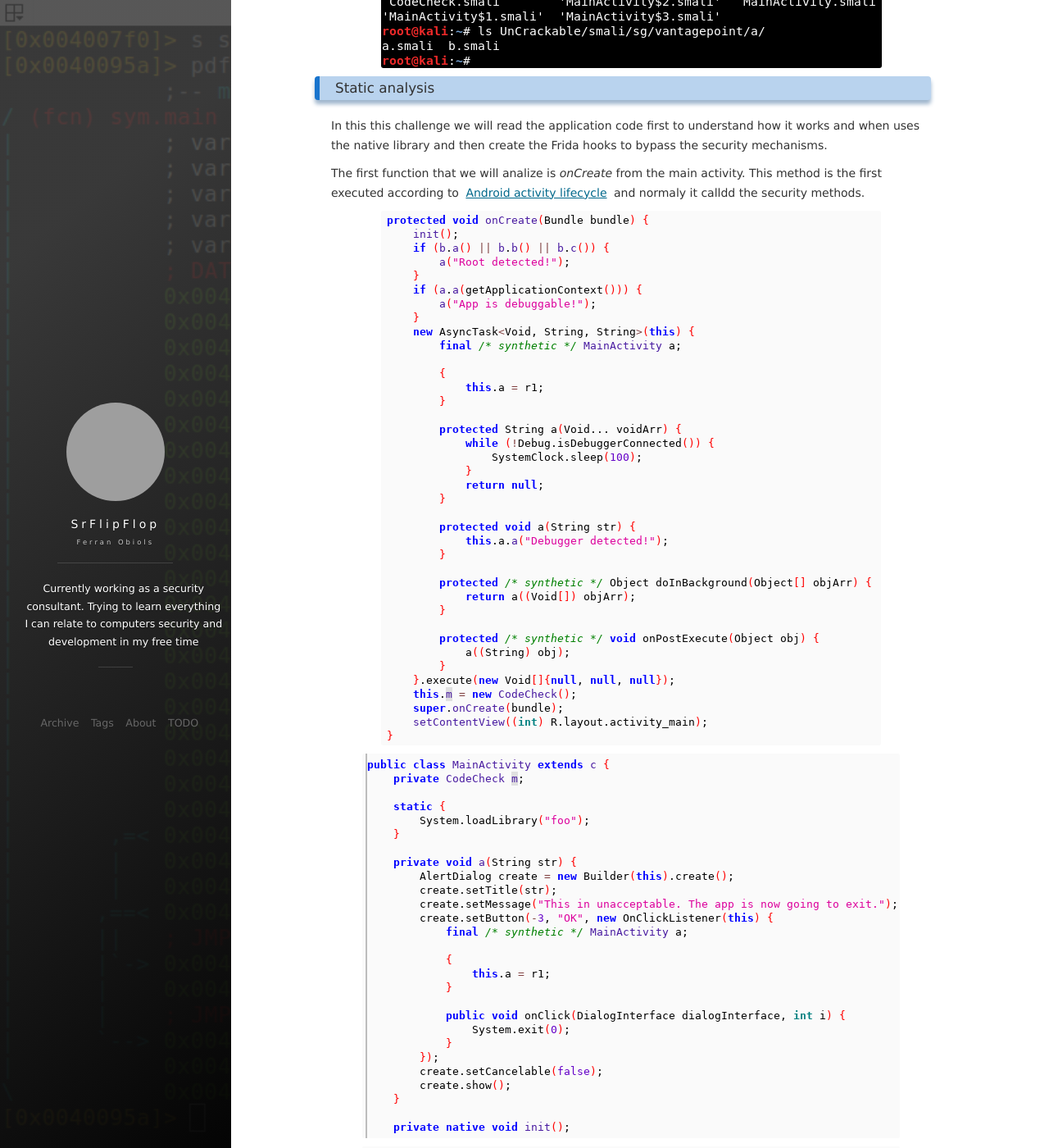
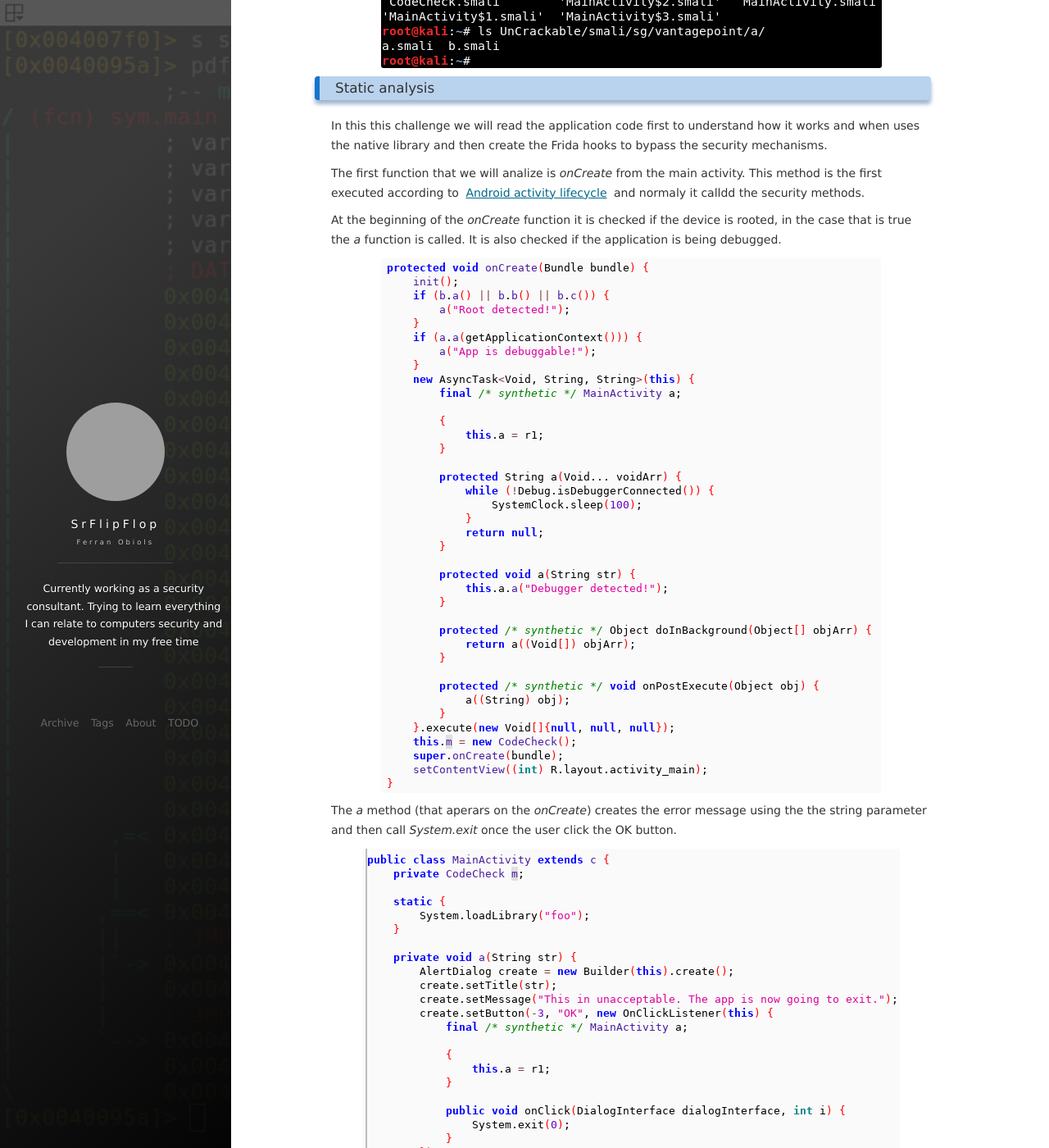
Before and after one commit to SrFlipFlop/srflipflop.github.io, a Jekyll site: the page built from _posts/2018-05-31-UnCrackable2.md, in a window 1280 px wide and 1400 px high, scrolled down 777 px. Shown: the whole window at 82% size. Built offline with Jekyll 4.4.1, drawn with Linux system fonts in a browser that asks for light colours; nearby versions of some CDN libraries; comment, search, counter and statistics services are not loaded; some of the changed text lies outside the part shown; grey boxes are pictures that could not be loaded.

Commit message:
add todo

```diff
--- a/_posts/2018-05-31-UnCrackable2.md
+++ b/_posts/2018-05-31-UnCrackable2.md
@@ -24,12 +24,19 @@ In this this challenge we will read the application code first to understand how
 
 The first function that we will analize is *onCreate* from the main activity. This method is the first executed according to [Android activity lifecycle](https://developer.android.com/reference/android/app/Activity#activity-lifecycle) and normaly it calldd the security methods.
 
+At the beginning of the *onCreate* function it is checked if the device is rooted, in the case that is true the *a* function is called. It is also checked if the application is being debugged.
 
-![](/images/posts/UnCrackable2/img3.png "TBC")
+![](/images/posts/UnCrackable2/img3.png "onCreate function")
 
-![](/images/posts/UnCrackable2/img4.png "TBC")
+The *a* method (that aperars on the *onCreate*) creates the error message using the the string parameter and then call *System.exit* once the user click the OK button.
 
-![](/images/posts/UnCrackable2/img5.png "TBC")
+![](/images/posts/UnCrackable2/img4.png "a method")
+
+The *verify* function
+
+![](/images/posts/UnCrackable2/img5.png "verify function")
+
+TODO: new image from native call methods
 
 ![](/images/posts/UnCrackable2/img6.png "TBC")
 
```
